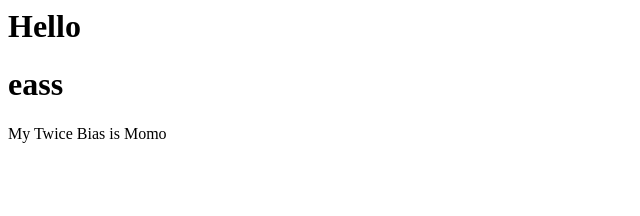
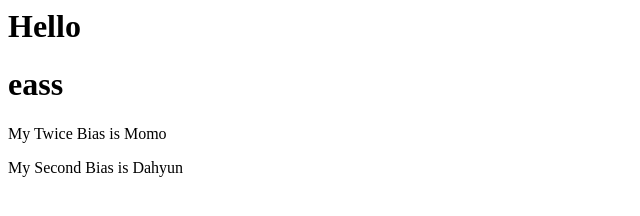
Before and after one commit to Baeduh/Testing-git, a plain HTML site: page index.html in a window 1280 px wide. Shown: the whole page, without its empty margins (0-640 px from the left). Drawn offline with Linux system fonts and the light colour scheme.

Commit message:
Second Bias added

```diff
--- a/index.html
+++ b/index.html
@@ -9,5 +9,6 @@
     <h1>Hello</h1>
     <h1>eass</h1>
     <p>My Twice Bias is Momo</p>
+    <p>My Second Bias is Dahyun</p>
 </body>
 </html>
```
